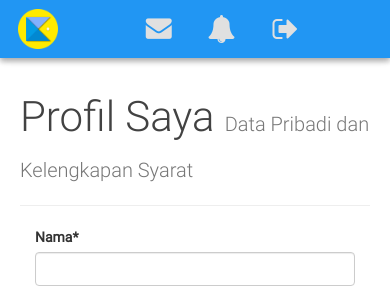
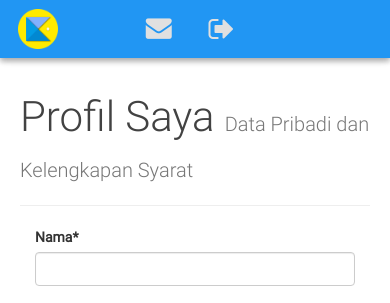
Before and after one commit to fikrikhaidir/beafuzzy-web, a Django app: template templates/adm/adm_profile.html in a window 390 px wide. Shown: the top 303 px of the page. Run offline with Django 3.2, Linux system fonts and the light colour scheme; the template is opened without the code that fills it: values that come from a table or form of the project are taken from there, others are empty; some libraries are stand-ins or nearby versions.

Commit message:
login mobile and desktop replaced by font awesome

```diff
--- a/static/css/dashboard/dashboard.css
+++ b/static/css/dashboard/dashboard.css
@@ -98,6 +98,7 @@
 
     #sidebar-wrapper {
         width: 250px;
+        position: fixed;
     }
 
     #wrapper.toggled #sidebar-wrapper {
@@ -106,7 +107,7 @@
 
     #page-content-wrapper {
         padding: 20px;
-        position: fixed;;
+        position: relative;
         margin-top: -24px !important;
         box-shadow: 12px -8px 13px -4px rgba(0,  0, 0, 0.18), -5px -8px 35px -4px rgba(0, 0, 0, 0.18);
     }
--- a/static/css/dashboard/profile.css
+++ b/static/css/dashboard/profile.css
@@ -10,7 +10,7 @@
 @media (max-width: 778px){
   .profile-sidebar {
     padding: 20px 0 5px 0;
-    /*margin-top: 30px;*/
+    margin-top: 30px;
     background: #FAFAFA;
   }
 }
--- a/templates/base.html
+++ b/templates/base.html
@@ -24,9 +24,7 @@
         <nav class="navbar navbar-default" role="navigation">
             <div class="navbar-header">
                 <button type="button" class="btn btn-navbar navbar-toggle" data-toggle="modal" data-target="#login-modal" aria-haspopup="true" aria-expanded="true">
-        <!-- <span class="icon-bar"></span>
-        <span class="icon-bar"></span>
-        <span class="icon-bar"></span> -->
+
         <i class="fa fa-sign-in fa-2x fa-fw" aria-hidden="true"></i>
 
               </button>
--- a/templates/dash/dashbase.html
+++ b/templates/dash/dashbase.html
@@ -53,23 +53,7 @@
                 </div>
 
 
-                <div class="navbar-toggle" data-toggle="collapse">
-                    <div class="dropdown">
-                        <button class="btn btn-navbar dropdown-toggle" type="button" id="dropdownMenu1" data-toggle="dropdown" aria-haspopup="true" aria-expanded="true">
 
-                        <i class="fa fa-bell fa-2x fa-fw" aria-hidden="true"></i>
-                        <!-- <span class="caret"></span> -->
-                        </button>
-                        <ul class="dropdown-menu" aria-labelledby="dropdownMenu1">
-                            <li class="dropdown-header">Pemberitahuan</li>
-                            <li><a href="#">Test</a></li>
-                            <li><a href="#">hahaha</a></li>
-                            <li><a href="#">Something else here</a></li>
-                            <li role="separator" class="divider"></li>
-                            <li><a href="#">Separated link</a></li>
-                        </ul>
-                    </div>
-                </div>
 
                 <div class="navbar-toggle" data-toggle="collapse">
                     <div class="dropdown">
@@ -80,6 +64,7 @@
                           </button>
                     </div>
                 </div>
+
 
             </div>
             <div class="navbar-collapse collapse">
@@ -174,10 +159,6 @@
                             {{fakultas}}
                         </div>
                     </div>
-                    <div class="profile-userbuttons">
-                        <!-- <button type="button" class="btn btn-success btn-sm">Follow</button> -->
-                        <!-- <button type="button" class="btn btn-danger btn-sm">Message</button> -->
-                    </div>
                 </div>
                 {% if user.is_superuser %}
                 <div class="list-group">
```
